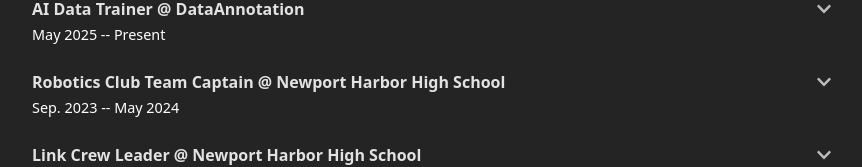
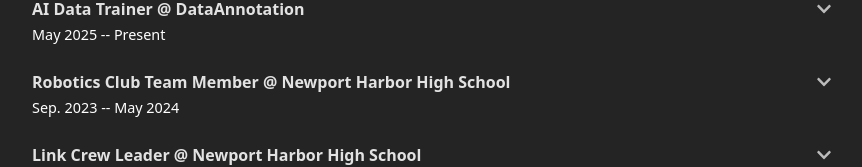
Before and after one commit to kentlim1/personal-website, a React (Vite) app: page / in a window 1280 px wide. Shown: the part 591-758 px from the top of the page, without its empty margins (208-1070 px from the left). Built offline with nearby package versions, Linux system fonts and the light colour scheme.

Commit message:
changed wording in experience

```diff
--- a/src/App.jsx
+++ b/src/App.jsx
@@ -62,7 +62,7 @@ function App() {
       />
       <br />
       <Dropdown
-        title="Robotics Club Team Captain @ Newport Harbor High School"
+        title="Robotics Club Team Member @ Newport Harbor High School"
         desc="Sep. 2023 -- May 2024"
         bullets={[
           "Worked on a VEX V5 robot throughout the year, adhering to 2024 competition rules.",
```
